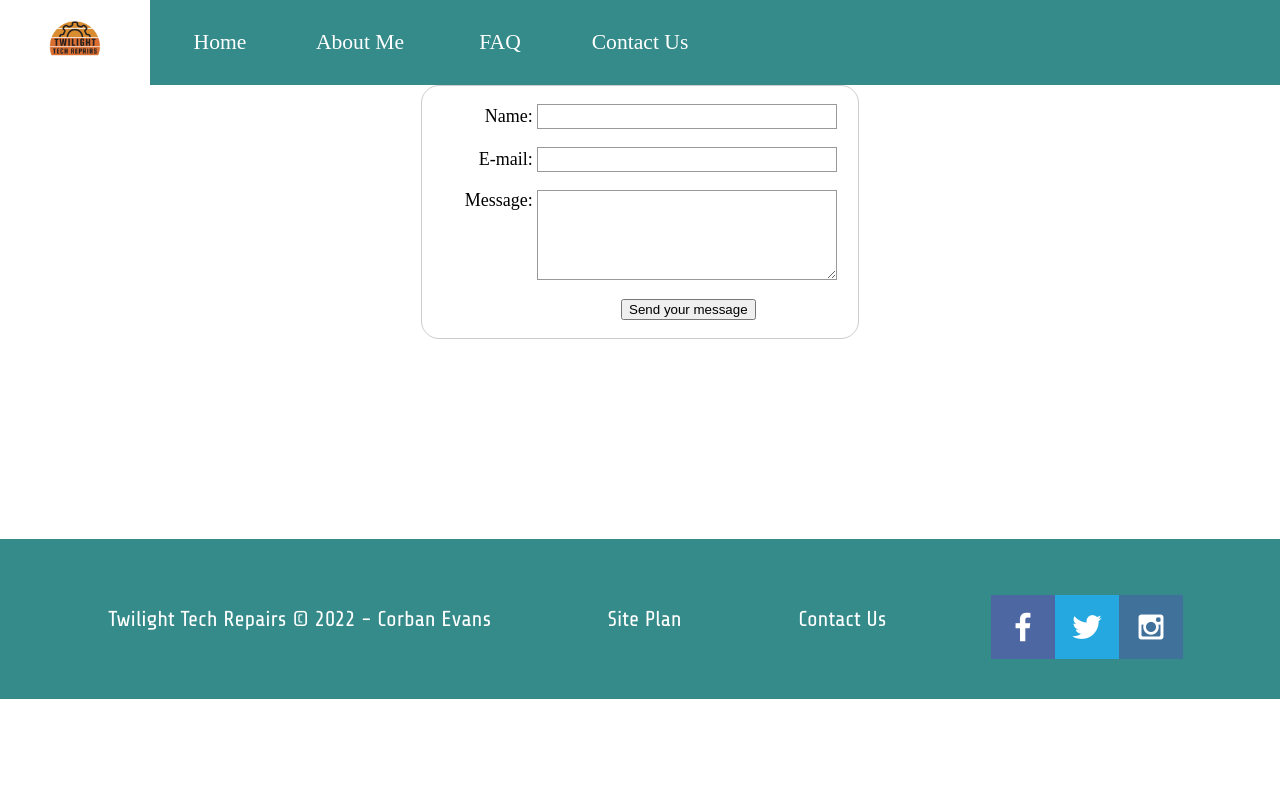
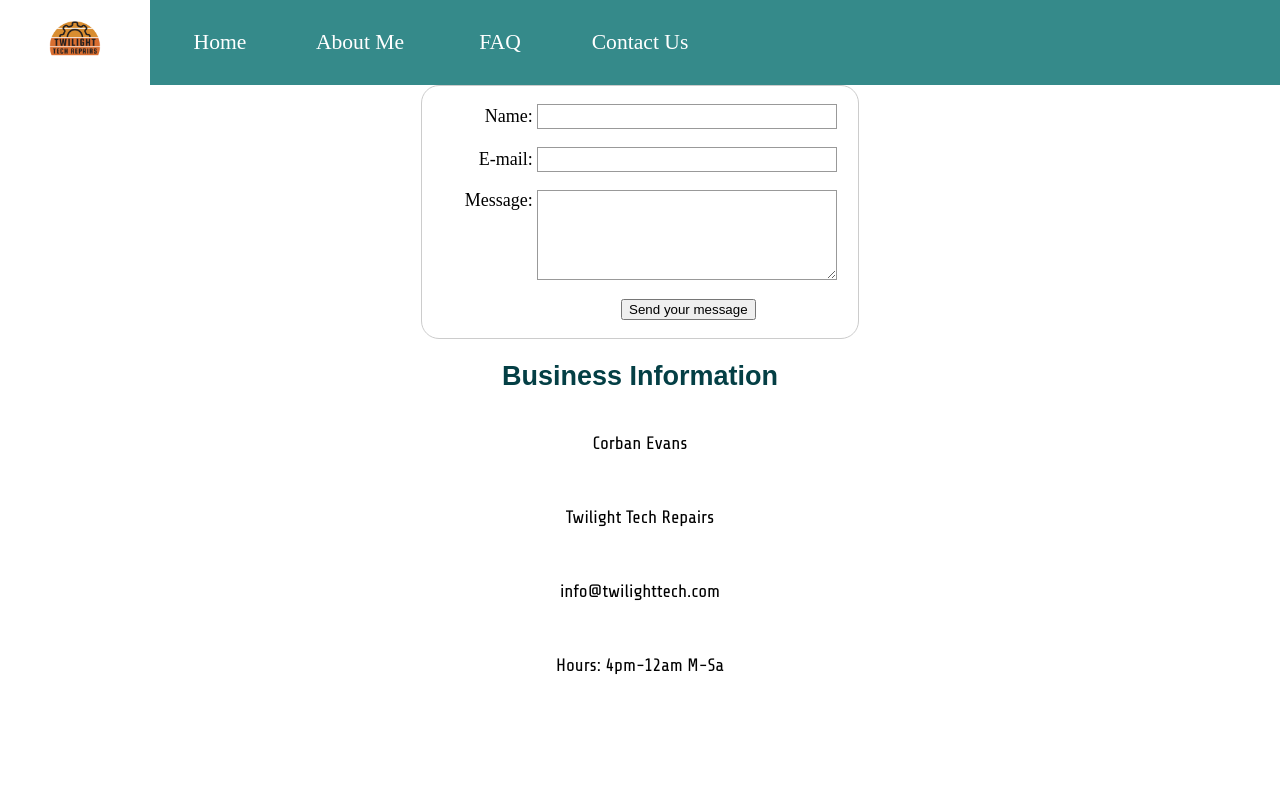
Before and after one commit to corbanevans/WDD130-Projects, a plain HTML site: page twilighttechrepairs/contactus.html in a window 1280 px wide. Shown: the top 800 px of the page. Drawn offline with Linux system fonts and the light colour scheme; a web font is replaced by a local one.

Commit message:
More Contact Us Form changes

```diff
--- a/twilighttechrepairs/contactus.html
+++ b/twilighttechrepairs/contactus.html
@@ -121,6 +121,13 @@
 				</li>
               </ul>
         </form>
+        <div>
+            <h2>Business Information</h2>
+            <p>Corban Evans</p>
+            <p>Twilight Tech Repairs</p>
+            <p>info@twilighttech.com</p>
+            <p>Hours: 4pm-12am M-Sa</p>
+        </div>
     </main>
     <footer>
         <p>Twilight Tech Repairs &copy; 2022 - Corban Evans</p>
```
